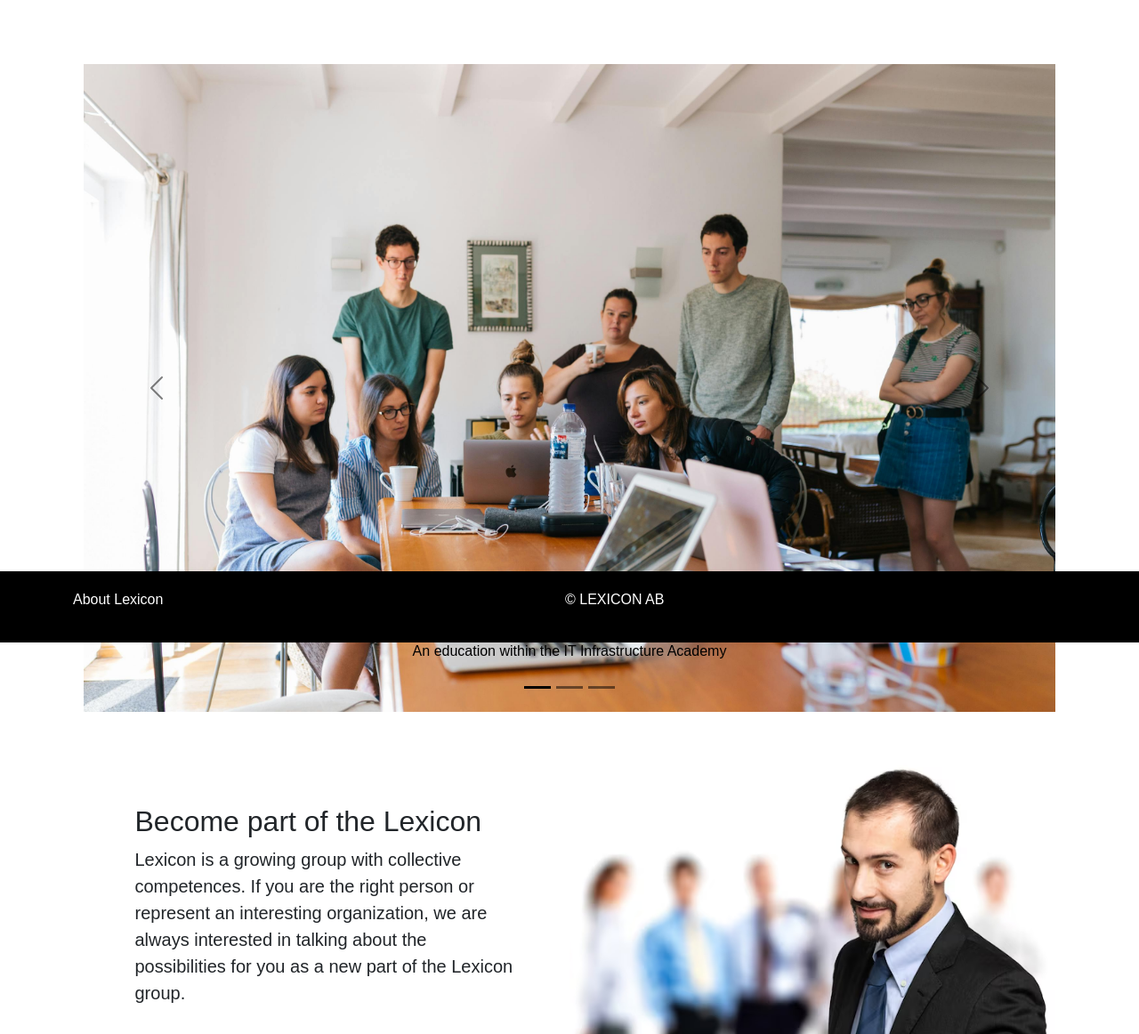
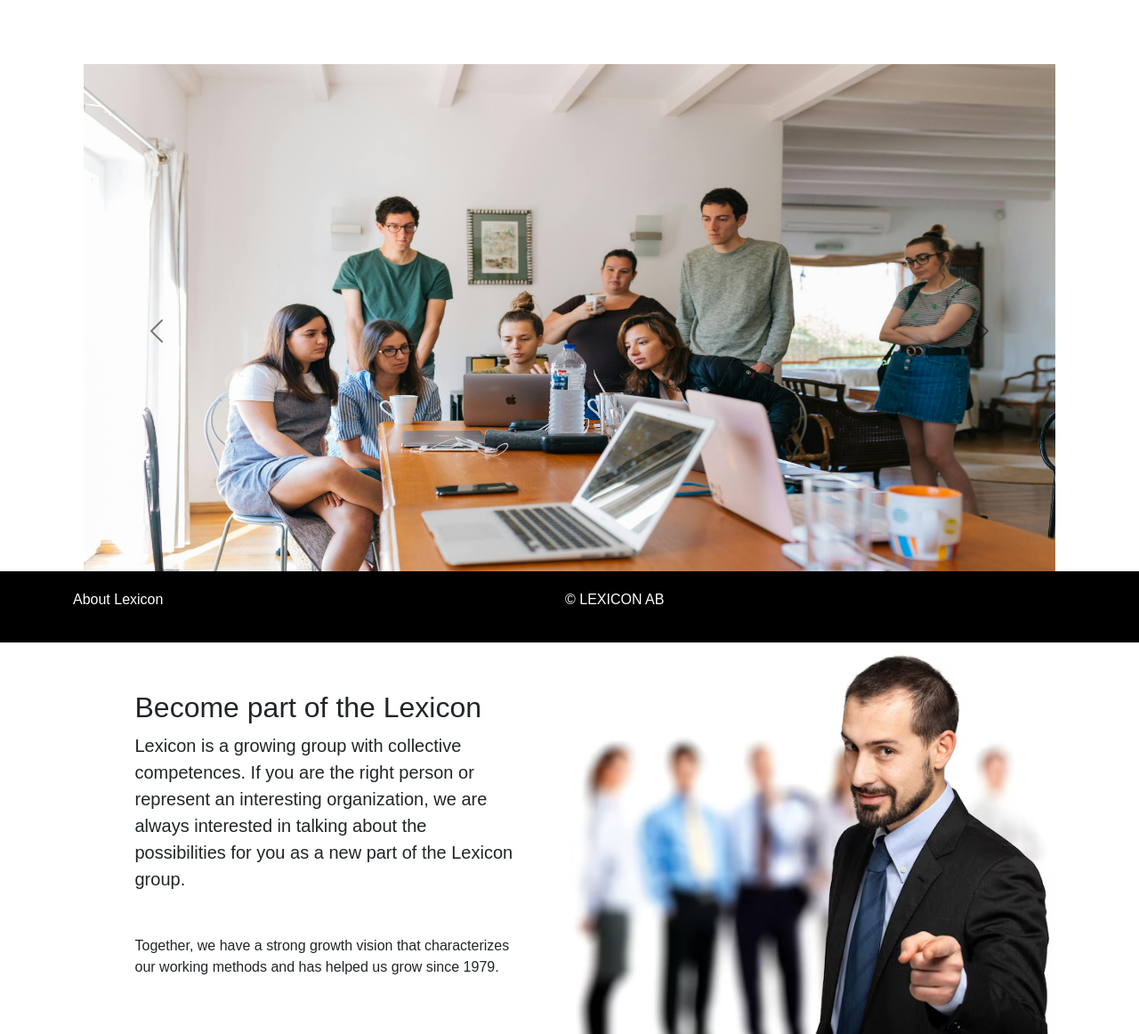
Before and after one commit to GeerthiT/Texur_InternshipProject, a Django app: page / in a window 1280 px wide. Shown: the part 78-1240 px from the top of the page at 89% size. Run offline with Django 4.2, Linux system fonts and the light colour scheme; some libraries are stand-ins or nearby versions; some web fonts are replaced.

Commit message:
fake data

```diff
--- a/Lexicon_App/templates/index.html
+++ b/Lexicon_App/templates/index.html
@@ -5,92 +5,32 @@
 
   <!-- Carousel -->
   <div class="row">
-    <div class="col">
-      <div
-        id="carouselExampleDark"
-        class="carousel carousel-dark slide"
-        data-bs-ride="carousel"
-      >
-        <div class="carousel-indicators">
-          <button
-            type="button"
-            data-bs-target="#carouselExampleDark"
-            data-bs-slide-to="0"
-            class="active"
-            aria-current="true"
-            aria-label="Slide 1"
-          ></button>
-          <button
-            type="button"
-            data-bs-target="#carouselExampleDark"
-            data-bs-slide-to="1"
-            aria-label="Slide 2"
-          ></button>
-          <button
-            type="button"
-            data-bs-target="#carouselExampleDark"
-            data-bs-slide-to="2"
-            aria-label="Slide 3"
-          ></button>
-        </div>
+    <div class="col"> <!-- Adjust the column width as needed -->
+        <div id="carouselExampleDark" class="carousel carousel-dark slide" data-bs-ride="carousel">
             <div class="carousel-inner">
                 <div class="carousel-item active" data-bs-interval="10000">
-            <img
-              src="media/index_pictures/first_slide.jpg"
-              class="d-block w-100"
-              alt="..."
-            />
-            <div class="carousel-caption d-none d-md-block">
-              <h5>First slide label</h5>
-              <p>An education within the IT Infrastructure Academy</p>
+                    <img src="media/index_pictures/first_slide.jpg" class="d-block w-100" style="max-height: 600px;" alt="..."> <!-- Adjust the max-height -->
+                </div>
+                <div class="carousel-item" data-bs-interval="2000">
+                    <img src="media/index_pictures/second_slide.jpg" class="d-block w-100" style="max-height: 600px;" alt="..."> <!-- Adjust the max-height -->
+                </div>
+                <div class="carousel-item">
+                    <img src="media/index_pictures/thired_slide.jpg" class="d-block w-100" style="max-height: 600px;" alt="..."> <!-- Adjust the max-height -->
                 </div>
             </div>
-          <div class="carousel-item" data-bs-interval="2000">
-            <img
-              src="media/index_pictures/second_slide.jpg"
-              class="d-block w-100"
-              alt="..."
-            />
-            <div class="carousel-caption d-none d-md-block">
-              <h5>Second slide label</h5>
-              <p>Sweden's first established IT training company.</p>
-            </div>
-          </div>
-          <div class="carousel-item">
-            <img
-              src="media/index_pictures/thired_slide.jpg"
-              class="d-block w-100"
-              alt="..."
-            />
-            <div class="carousel-caption d-none d-md-block">
-              <h5>Third slide label</h5>
-              <p>
-                Some representative placeholder content for the third slide.
-              </p>
-            </div>
-          </div>
-        </div>
-        <button
-          class="carousel-control-prev"
-          type="button"
-          data-bs-target="#carouselExampleDark"
-          data-bs-slide="prev"
-        >
+            <button class="carousel-control-prev" type="button" data-bs-target="#carouselExampleDark" data-bs-slide="prev">
                 <span class="carousel-control-prev-icon" aria-hidden="true"></span>
                 <span class="visually-hidden">Previous</span>
             </button>
-        <button
-          class="carousel-control-next"
-          type="button"
-          data-bs-target="#carouselExampleDark"
-          data-bs-slide="next"
-        >
+            <button class="carousel-control-next" type="button" data-bs-target="#carouselExampleDark" data-bs-slide="next">
                 <span class="carousel-control-next-icon" aria-hidden="true"></span>
                 <span class="visually-hidden">Next</span>
             </button>
         </div>
     </div>
 </div>
+
+
 </br>
 </br>
   <!-- Info for Company and Sudent -->
@@ -184,9 +124,9 @@
       <span class="h5 text-gray">Happy people</span>
     </div>
   </div>
+</br>
+  <!-- What sudent say about us -->
 
-  <!-- What sudent say about us -->
-</br>
 </br>
 <div>
     <h4>What sudent say about us </h4>
@@ -226,6 +166,7 @@
               style="width: 64px; height: 64px"
             />
           </a>
+
         </div>
         <div class="media-body">
           <h4 class="media-heading">Lucas Hawthorne</h4>
--- a/Lexicon_App/views.py
+++ b/Lexicon_App/views.py
@@ -241,8 +241,8 @@ def company_login(request):
         user = authenticate(request,username = username, password = password)
 
 
-
-        if user is not None and user.is_active:
+        return redirect('company_info')
+        '''if user is not None and user.is_active:
             # User is authenticated, log them in
             login(request, user)
             company = Company.objects.get(user=user)
@@ -252,7 +252,7 @@ def company_login(request):
             # Authentication failed, handle it appropriately (e.g., show error message)
             print("Invalid username or password")
             error_message = "Invalid username or password."
-            return render(request, "company_auth/company_login.html", { "error_message": error_message})
+            return render(request, "company_auth/company_login.html", { "error_message": error_message})'''
 
     else:
             return render(request, "company_auth/company_login.html")
@@ -280,9 +280,9 @@ def company_signup(request):
       company_form = CompanyRegistrationForm()
       return render(request, "company_auth/company_signup.html", {"company_registration_form": company_form})
 
-def company_info(request, company_id):
+def company_info(request):
     # Query the Company model to retrieve information for the specified company ID
-    company = get_object_or_404(Company, id=company_id)
+
     return render(request, 'company_auth/company_info.html', {'company': company})
 
 def company(request):
```
Lines whose indentation alone changed are shown as unchanged.
